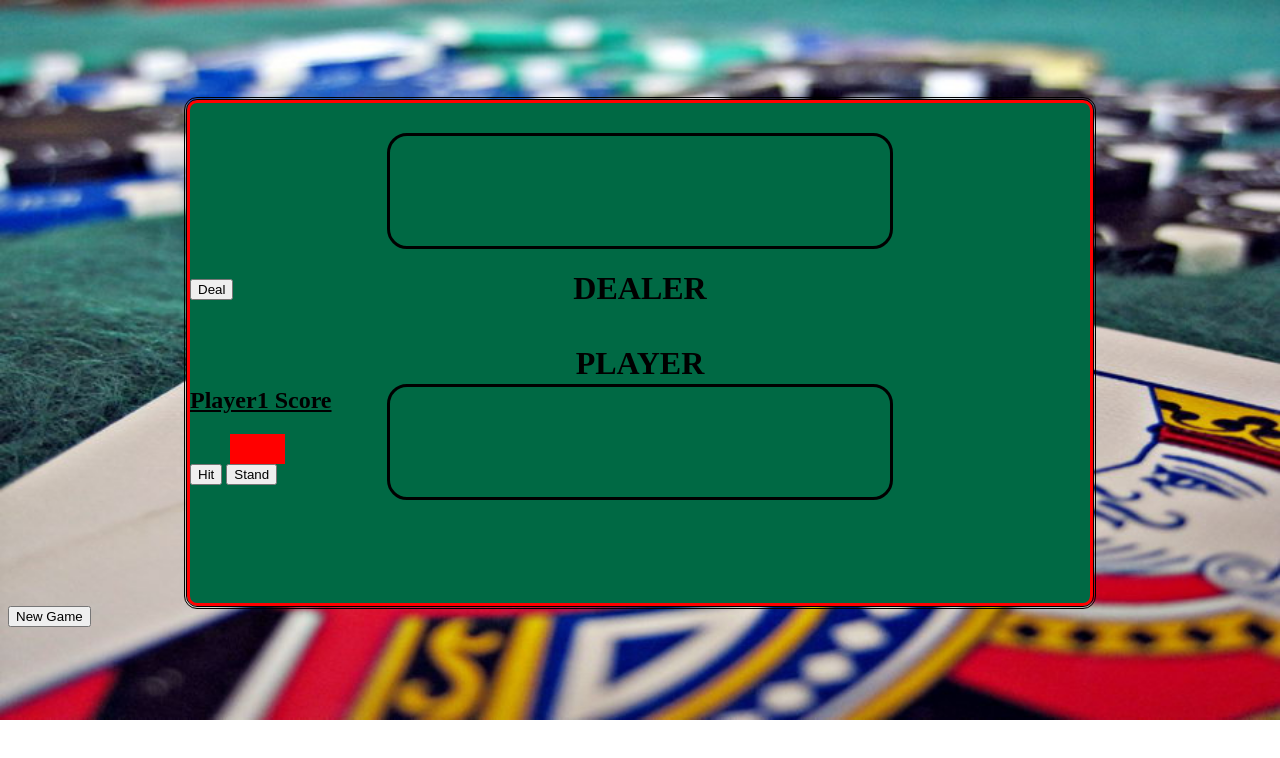
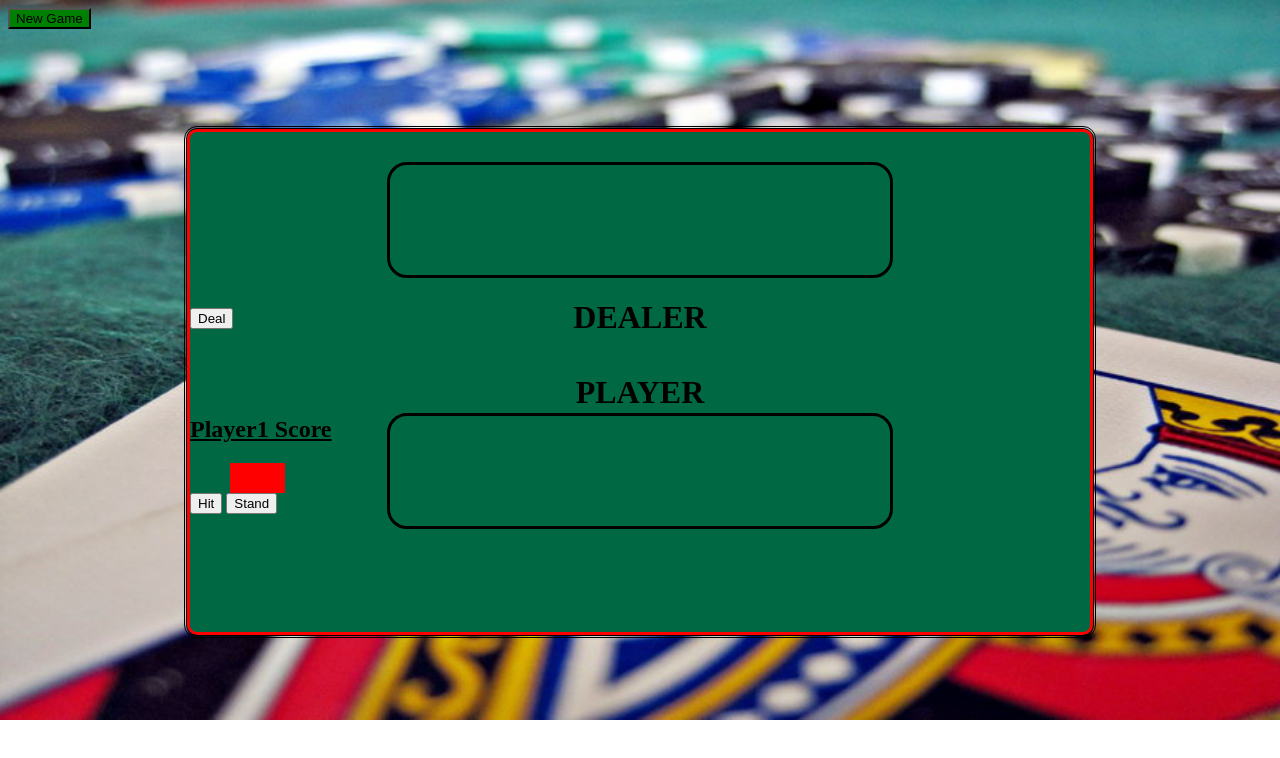
Before and after one commit to JavaGirl18/Black-Jack, a plain HTML site: page index.html in a window 1280 px wide. Both pictures are taken after a click on the button "Welcome to Black Jack Click to Start Game". Drawn offline with nearby package versions, Linux system fonts and the light colour scheme.

```diff
--- a/index.html
+++ b/index.html
@@ -17,6 +17,7 @@
 </head>
 
 <body>
+        <button id='newGame'>New Game</button>
     <div class='table'>
 
         <div class='dealer'>
@@ -29,16 +30,7 @@
         <center>
             <h1>DEALER</h1>
         </center>
-        <!-- <div class='scoreBox'>
-            <u>
-                <h2>Dealer Score</h2>
-            </u>
-            <input type="text">
-            <div class='score'>
-                <button id='hit2'>Hit</button>
-                <button id='stand'>Stand</button>
-            </div>
-        </div> -->
+
         <button id='deal'>Deal</button>
         <div class='scoreBox' id='pScore'>
             <u>
@@ -48,7 +40,7 @@
 
 
 
-        <!-- <div class='score'> -->
+
             <button id='hit1'>Hit</button>
             <button id='stand2'>Stand</button>
         </div>
@@ -67,7 +59,7 @@
         </div>
     </div>
    <center><button id='start'>Welcome to Black Jack Click to Start Game</button></center>
-   <button id='newGame'>New Game</button>
+
     <script src="https://unpkg.com/sweetalert/dist/sweetalert.min.js"></script>
 
     <script src='game.js'></script>
--- a/style.css
+++ b/style.css
@@ -24,6 +24,9 @@ body{
     display:none;
 }
 
+#newGame{
+    background-color:green;
+}
 .dealer{
     display: flex;
     position: relative;
```
